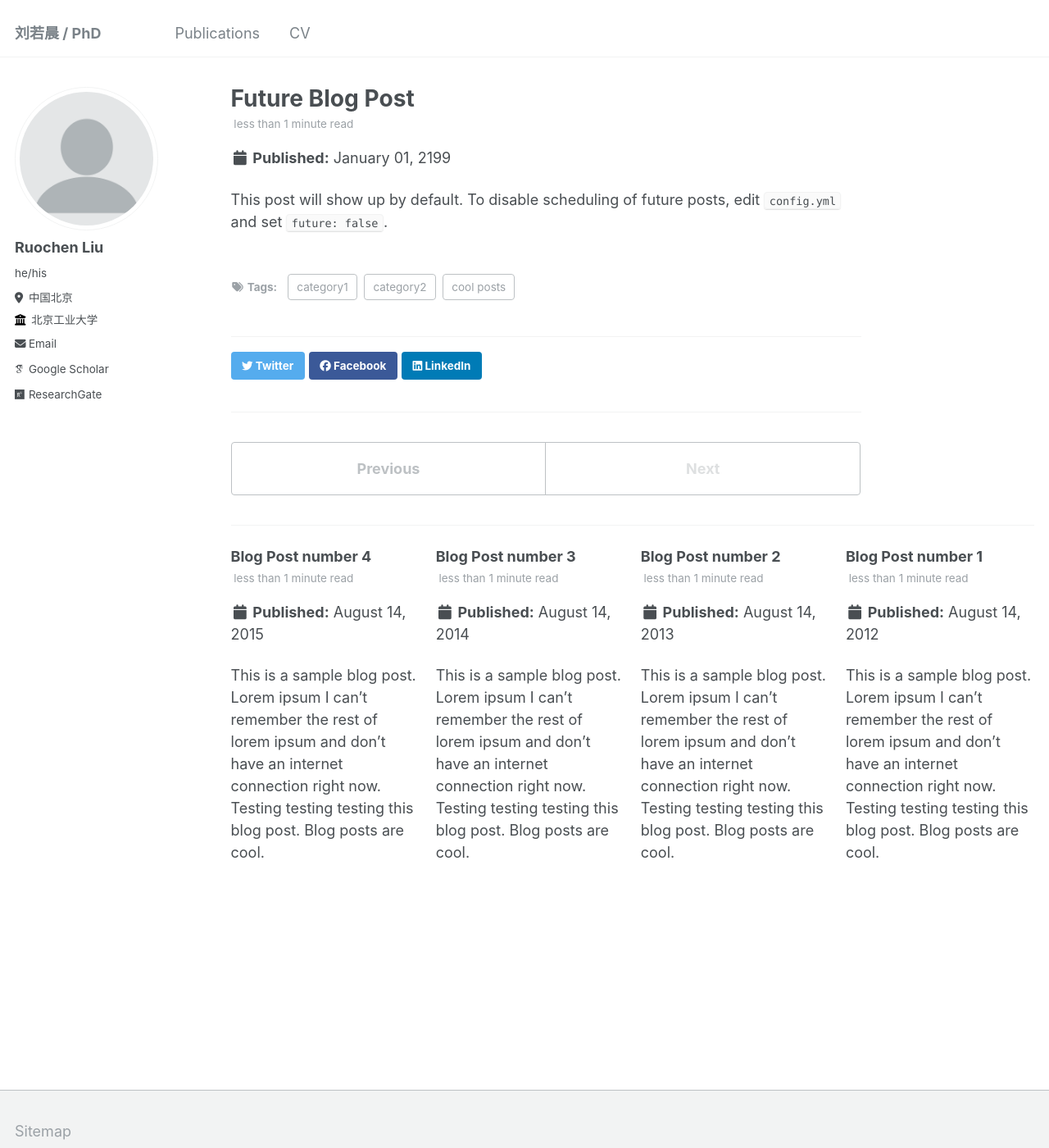
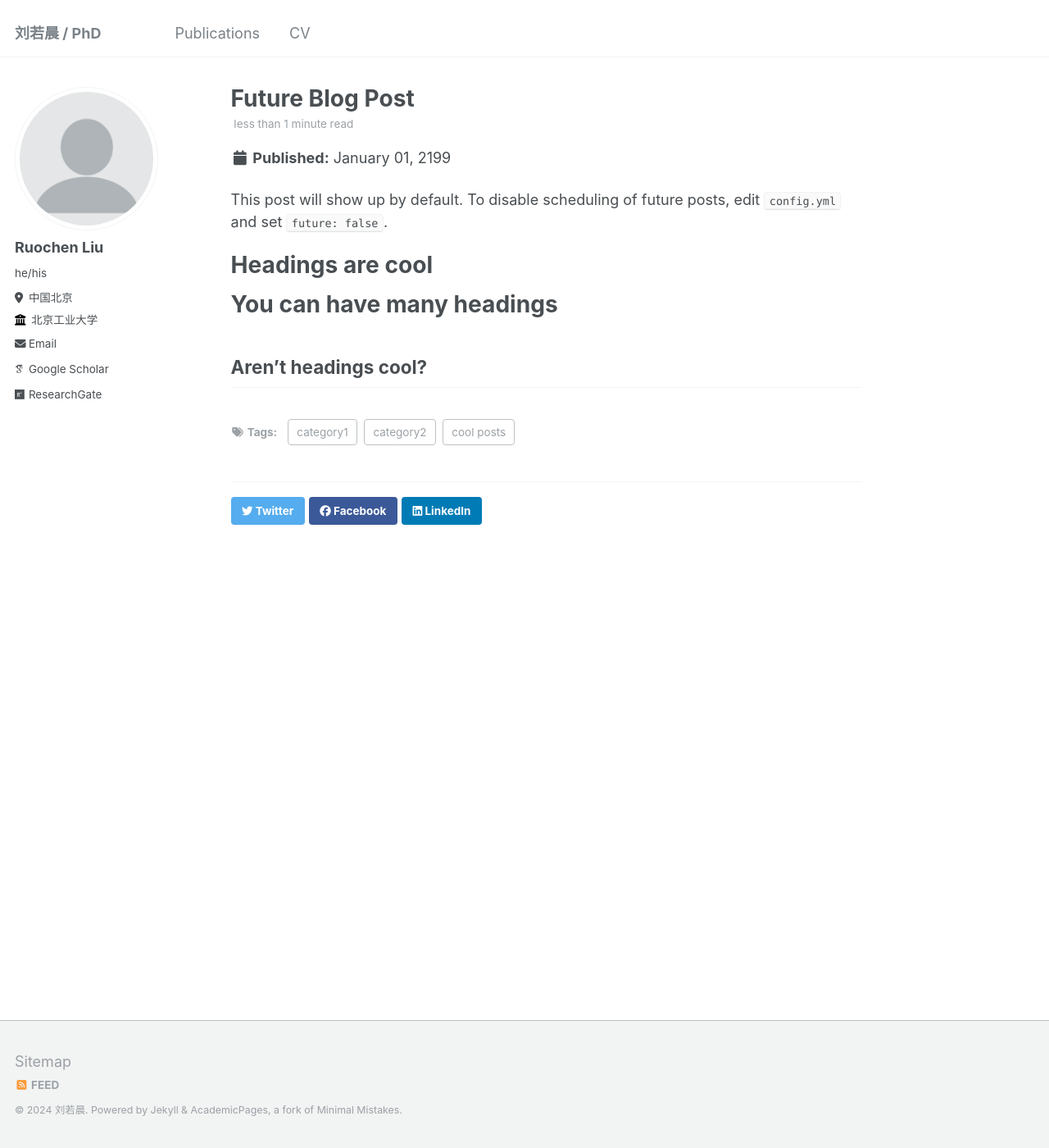
Before and after one commit to RuochenLiu-RL/RuochenLiu-RL.github.io, a Jekyll site: the page built from _posts/2199-01-01-future-post.md, in a window 1280 px wide and 1400 px high. Shown: the whole window at 82% size. Built offline with Jekyll 4.4.1, drawn with Linux system fonts in a browser that asks for light colours; some web fonts are replaced.

```diff
--- a/_posts/2012-08-14-blog-post-1.md
+++ /dev/null
@@ -1,20 +0,0 @@
----
-title: 'Blog Post number 1'
-date: 2012-08-14
-permalink: /posts/2012/08/blog-post-1/
-tags:
-  - cool posts
-  - category1
-  - category2
----
-
-This is a sample blog post. Lorem ipsum I can't remember the rest of lorem ipsum and don't have an internet connection right now. Testing testing testing this blog post. Blog posts are cool.
-
-Headings are cool
-======
-
-You can have many headings
-======
-
-Aren't headings cool?
-------
--- a/_posts/2013-08-14-blog-post-2.md
+++ /dev/null
@@ -1,20 +0,0 @@
----
-title: 'Blog Post number 2'
-date: 2013-08-14
-permalink: /posts/2013/08/blog-post-2/
-tags:
-  - cool posts
-  - category1
-  - category2
----
-
-This is a sample blog post. Lorem ipsum I can't remember the rest of lorem ipsum and don't have an internet connection right now. Testing testing testing this blog post. Blog posts are cool.
-
-Headings are cool
-======
-
-You can have many headings
-======
-
-Aren't headings cool?
-------
--- a/_posts/2014-08-14-blog-post-3.md
+++ /dev/null
@@ -1,20 +0,0 @@
----
-title: 'Blog Post number 3'
-date: 2014-08-14
-permalink: /posts/2014/08/blog-post-3/
-tags:
-  - cool posts
-  - category1
-  - category2
----
-
-This is a sample blog post. Lorem ipsum I can't remember the rest of lorem ipsum and don't have an internet connection right now. Testing testing testing this blog post. Blog posts are cool.
-
-Headings are cool
-======
-
-You can have many headings
-======
-
-Aren't headings cool?
-------
--- a/_posts/2199-01-01-future-post.md
+++ b/_posts/2199-01-01-future-post.md
@@ -9,3 +9,12 @@ tags:
 ---
 
 This post will show up by default. To disable scheduling of future posts, edit `config.yml` and set `future: false`.
+
+Headings are cool
+======
+
+You can have many headings
+======
+
+Aren't headings cool?
+------
```
Also changed, not shown: _pages/cv.md (+2 -4 lines), _posts/2015-08-14-blog-post-4.md (deleted, +0 -20 lines), _publications/2021-11_1.md (added, +12 -0 lines), _publications/2021-11_2.md (added, +12 -0 lines), _publications/2022-12-17.md (added, +12 -0 lines).
